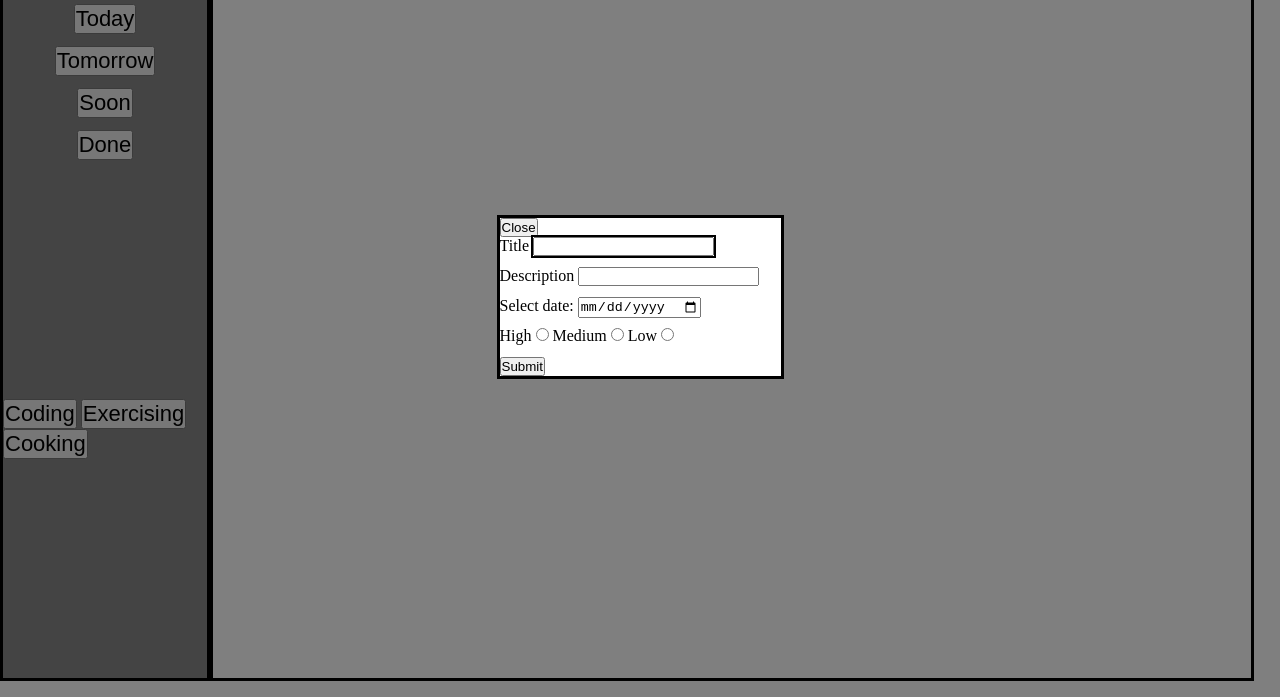
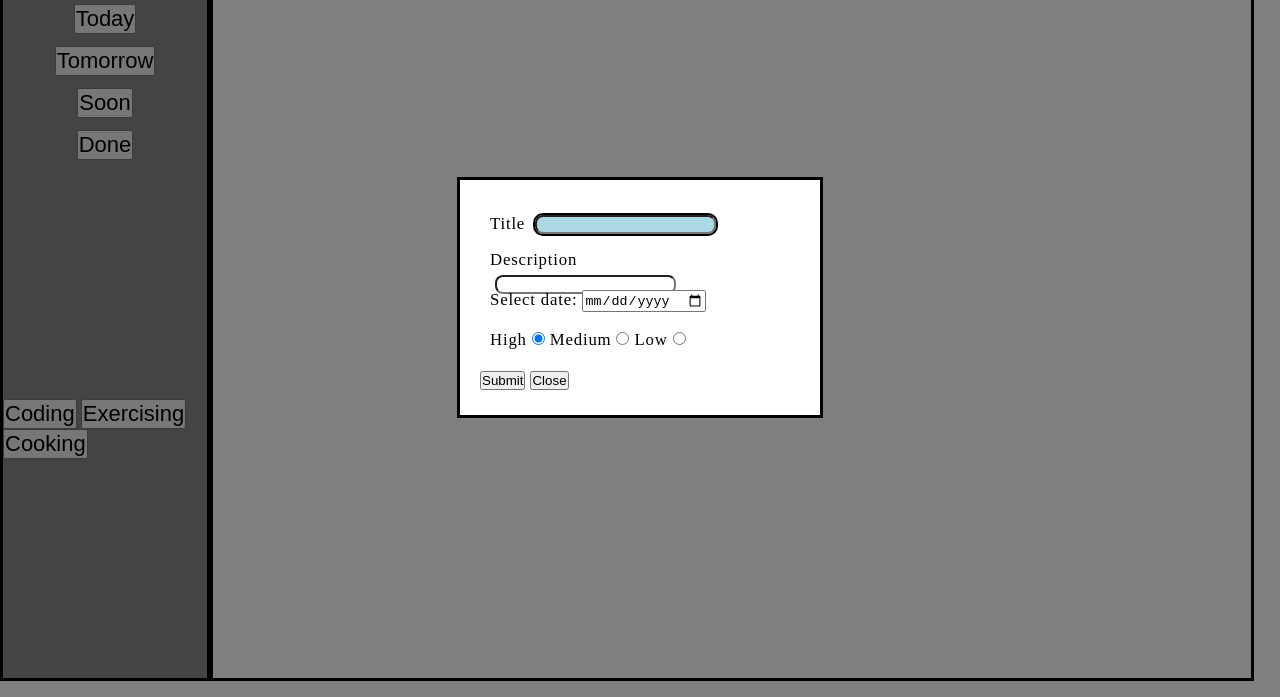
Before and after one commit to tony130891/TODO2, a website built with webpack: page src/template.html in a window 1280 px wide. Both pictures are taken after a click on the button "Add Task". Shown: the part 103-800 px from the top of the page. Built offline with nearby package versions, Linux system fonts and the light colour scheme.

Commit message:
styling form

```diff
--- a/src/styles.css
+++ b/src/styles.css
@@ -2,10 +2,6 @@
   box-sizing: border-box;
   margin: 0;
   padding: 0;
-}
-
-:focus {
-    outline: 2px solid black;
 }
 
 #todoDialog {
@@ -13,10 +9,21 @@
     box-sizing: border-box;
 }
 
+#todoForm {
+	width:360px;
+	padding:20px;
+    font-size: 105%;
+	letter-spacing: .8px;
+    height: 235px;
+}
+
 #todoDialog::backdrop {
     background-color: hsl(0 0% 0% / .5);
 }
 
+.form-group {
+    margin: 10px;
+}
 
 .content {
     width: 98%;
@@ -111,6 +118,20 @@ display: inline-block;
   cursor: pointer;
 }
 
+input[type="text"] {
+  margin: 5px;
+  box-sizing: border-box;
+  border-radius: 8px;
+}
+
+input[type="text"]:focus {
+background-color: lightblue;
+}
+
+:focus {
+    outline: 2px solid black;
+}
+
 .project {
   display: flex;
   align-items: center;
--- a/src/template.html
+++ b/src/template.html
@@ -30,7 +30,6 @@
     <dialog id="todoDialog">
       <div class="dialogContent">
       <form method="dialog" id="todoForm">
-        <button id="close-dialog">Close</button>
         <div class="form-group">
           <label for="title">Title</label>
           <input autofocus type="text" id="input-title" name="title">
@@ -45,13 +44,14 @@
         </div>
         <div class="form-group">
           <label for="priorityhigh">High</label>
-            <input type="radio" id="priorityhigh" name="priority" value="high">
+            <input type="radio" id="priorityhigh" name="priority" value="high" checked>
           <label for="prioritymedium">Medium</label>
           <input type="radio" id="prioritymedium" name="priority" value="medium">
           <label for="prioritylow">Low</label>
-           <input type="radio" id="prioritylow" name="priority" value="low">
+          <input type="radio" id="prioritylow" name="priority" value="low">
         </div>
         <button id="submit-task">Submit</button>
+        <button id="close-dialog">Close</button>
       </form>
       </div>
     </dialog>
```
